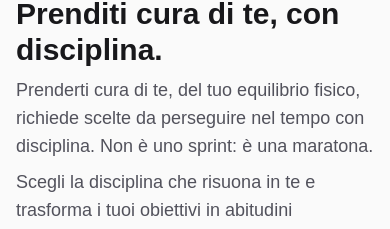
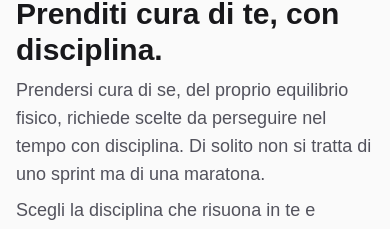
Before and after one commit to Poldin/disciplina_fit, a Next.js app: page / in a window 390 px wide. Shown: the part 117-346 px from the top of the page. Built offline with nearby package versions, Linux system fonts and the light colour scheme; no server answers; the database is empty.

Commit message:
Refactor HomeContent component: update text for clarity and adjust button width for better responsiveness

```diff
--- a/app/components/HomeContent.tsx
+++ b/app/components/HomeContent.tsx
@@ -261,7 +261,7 @@ export default function HomeContent({ disciplines }: HomeContentProps) {
             Prenditi cura di te, con disciplina.
           </h2>
           <p className="text-lg text-zinc-600 dark:text-zinc-400 mb-2">
-            Prenderti cura di te, del tuo equilibrio fisico, richiede scelte da perseguire nel tempo con disciplina. Non è uno sprint: è una maratona.
+            Prendersi cura di se, del proprio equilibrio fisico, richiede scelte da perseguire nel tempo con disciplina. Di solito non si tratta di uno sprint ma di una maratona.
           </p>
           <p className="text-lg text-zinc-600 dark:text-zinc-400">
             Scegli la disciplina che risuona in te e trasforma i tuoi obiettivi in abitudini quotidiane. Non mollare!
@@ -445,7 +445,7 @@ export default function HomeContent({ disciplines }: HomeContentProps) {
                 // L'utente può semplicemente scegliere le discipline dalla pagina
               }}
               disabled={isLoadingPortal && !!user && !subscriptionInfo?.hasAccess}
-              className="px-8 py-3 bg-zinc-900 hover:bg-zinc-800 dark:bg-zinc-100 dark:hover:bg-zinc-200 text-white dark:text-zinc-900 font-semibold rounded-lg transition-colors duration-200 shadow-sm hover:shadow-md disabled:opacity-50 disabled:cursor-not-allowed"
+              className="w-full sm:w-auto px-8 py-3 bg-zinc-900 hover:bg-zinc-800 dark:bg-zinc-100 dark:hover:bg-zinc-200 text-white dark:text-zinc-900 font-semibold rounded-lg transition-colors duration-200 shadow-sm hover:shadow-md disabled:opacity-50 disabled:cursor-not-allowed"
             >
               {isLoadingPortal && !!user && !subscriptionInfo?.hasAccess
                 ? "Caricamento..."
```
